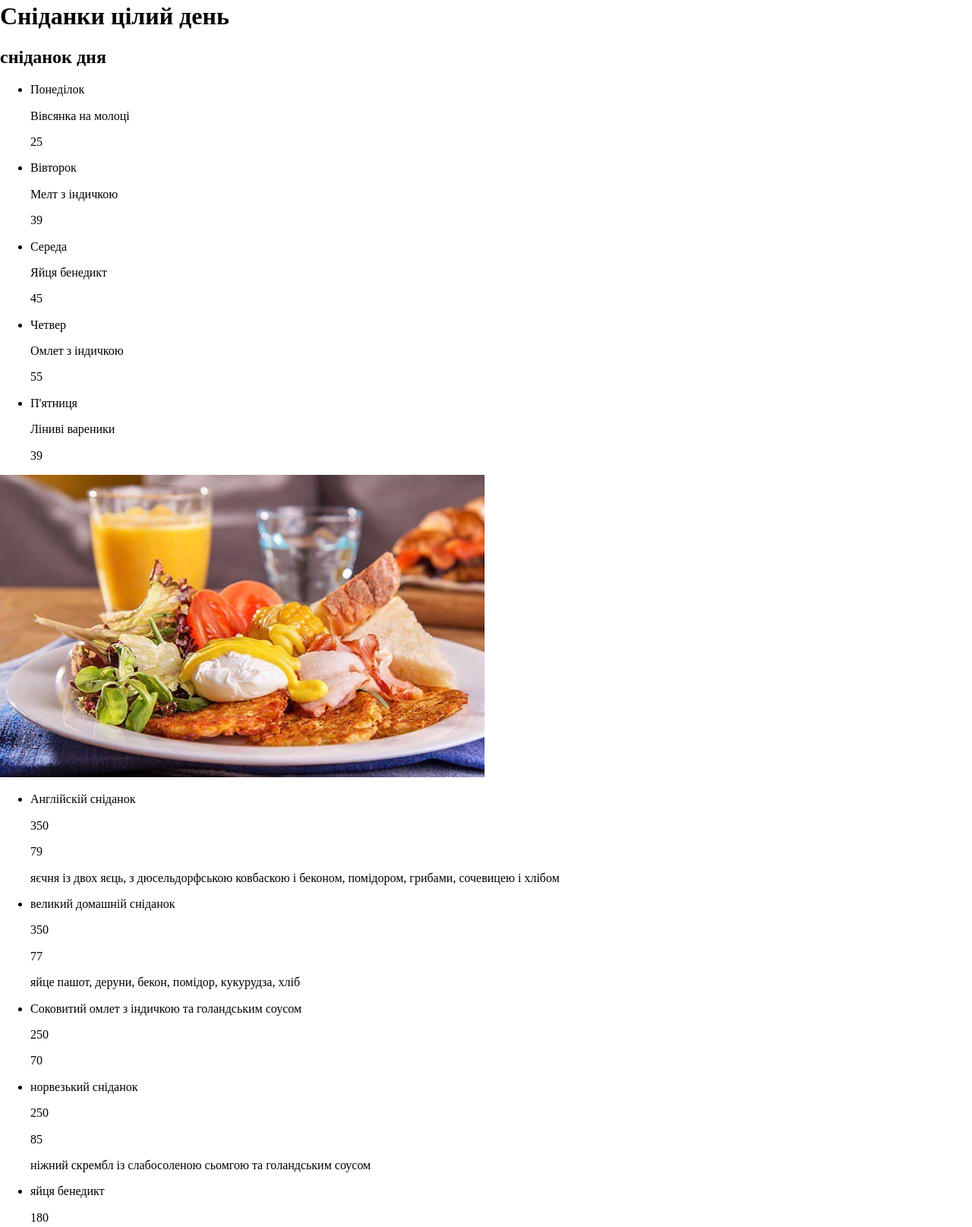
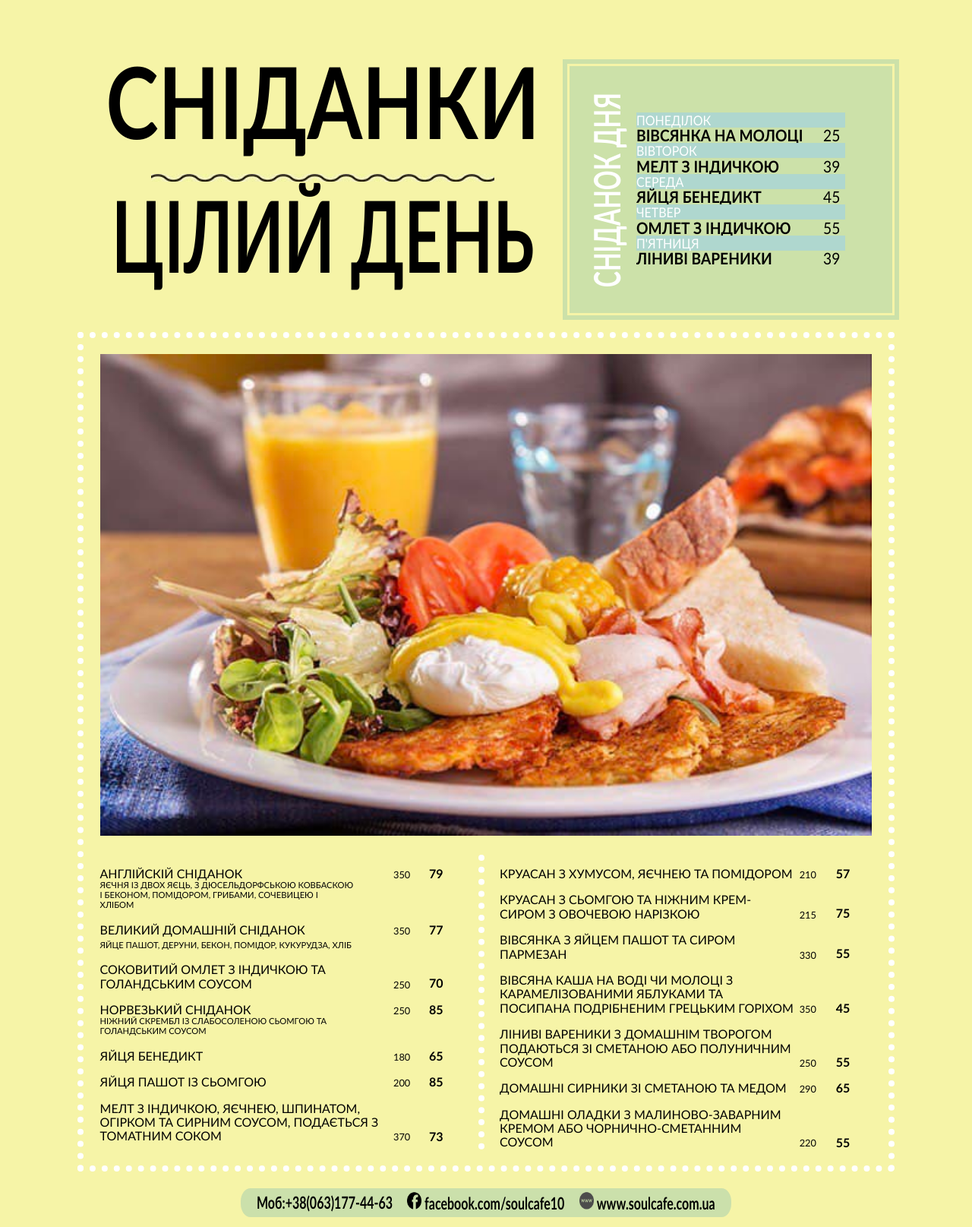
Before and after one commit to VaravaValeria/breakfast.github.io, a plain HTML site: page menu.html in a window 1280 px wide. Shown: the part 18-1633 px from the top of the page at 76% size. Drawn offline with nearby package versions, Linux system fonts and the light colour scheme.

Commit message:
HTML:added images for logos and line, corected 'div's for corect CSS CSS: created first variant for styles, not finished yet.

```diff
--- /dev/null
+++ b/CSS/general.css
@@ -0,0 +1,193 @@
+body {
+  background-color: rgb(246, 244, 167);
+  font-family: "Gill Sans", "Gill Sans MT", Calibri, "Trebuchet MS", sans-serif;
+  text-transform: uppercase;
+  display: grid;
+  grid-template-columns: repeat(10, 10%);
+  margin: 8%;
+}
+.header {
+  grid-column: 1/7;
+  font-size: 2.72em;
+  text-align: center;
+  margin: 0;
+  padding: 0;
+  display: inline-block;
+}
+
+.header-line {
+  width: 70%;
+}
+
+.header-title1 {
+  transform: scale(1.2, 1.5);
+  margin-bottom: 2%;
+  margin-top: 0;
+  margin-left: 0%;
+  margin-right: 0%;
+  padding: 0;
+  display: inline-block;
+}
+
+.header-title2 {
+  transform: scale(1, 1.5);
+  margin-top: 2%;
+  margin-left: 0%;
+  margin-right: 0%;
+  margin-bottom: 0;
+  padding: 0;
+  display: inline-block;
+}
+
+.dailyBreakfast {
+  grid-column: 7/11;
+  background-color: rgb(204, 225, 169);
+  border: 0.2em solid rgb(246, 244, 167);
+  outline: 0.4em solid rgb(204, 225, 169);
+  padding: 8%;
+  display: flex;
+  flex-flow: row nowrap;
+}
+
+.dailyBreakfast-title {
+  color: white;
+  writing-mode: tb-rl;
+  transform: rotate(180deg);
+  display: inline-block;
+  text-align: center;
+  font-size: 2em;
+  transform: scale(-1.5, -1);
+  width: 15%;
+  margin: 0;
+  padding: 0;
+  border: 0;
+}
+
+.dailyBreakfast-list {
+  list-style-type: none;
+  margin: 0;
+  padding: 0;
+  border: 0;
+  width: 85%;
+  display: inline-block;
+  align-self: center;
+}
+
+.dailyBreakfast-list-item-day {
+  background-color: rgb(175, 215, 207);
+  color: white;
+  width: 91%;
+  display: inline-block;
+  margin: 0%;
+  transform: scale(1, 1.1);
+}
+
+.dailyBreakfast-list-item-dish {
+  width: 80%;
+  display: inline-block;
+  margin: 0%;
+  font-weight: 700;
+  font-size: 1.2em;
+  transform: scale(1, 1.1);
+}
+
+.dailyBreakfast-list-item-price {
+  width: 10%;
+  display: inline-block;
+  margin: 0%;
+  font-size: 1.2em;
+  font-weight: 400;
+  transform: scale(1, 1.1);
+}
+
+main {
+  grid-column: 1/11;
+  border: 0.5em dotted white;
+  margin-top: 2%;
+  margin-bottom: 2%;
+}
+
+.mainMenu-mainPic {
+  margin: 2%;
+}
+
+.mainMenu-mainPic-image {
+  width: 100%;
+}
+.mainMenu-list {
+  display: flex;
+  flex-flow: row wrap;
+  list-style-type: none;
+  margin: 2%;
+  padding: 0;
+}
+
+.mainMenu-list-part1 {
+  width: 47%;
+  padding-right: 2%;
+  display: inline-block;
+  border-right: 0.5em dotted white;
+}
+.mainMenu-list-part2 {
+  width: 48%;
+  margin-left: 2%;
+  display: inline-block;
+}
+
+.mainMenu-list-item-dish {
+  display: inline-block;
+  width: 80%;
+  margin-bottom: 0%;
+  margin-top: 1em;
+}
+
+.mainMenu-list-item-weight {
+  display: inline-block;
+  width: 9%;
+  margin: 0%;
+  font-size: 0.8em;
+}
+.mainMenu-list-item-description {
+  display: inline-block;
+  width: 70%;
+  margin-right: 30%;
+  margin-bottom: 0%;
+  margin-left: 0%;
+  margin-top: 0%;
+  font-size: 0.7em;
+}
+.mainMenu-list-item-price {
+  display: inline;
+  font-weight: 600;
+  margin: 0%;
+}
+
+footer {
+  grid-column: 3/9;
+  background-color: rgb(203, 224, 171);
+  border-radius: 2%/45%;
+  display: flex;
+  flex-flow: row wrap;
+  justify-content: center;
+  align-items: center;
+}
+
+.contacts {
+  display: inline-block;
+  transform: scale(1, 1.4);
+  margin: 1.5%;
+  align-self: center;
+}
+
+.contacts > a {
+  text-decoration: none;
+  font-family: "Gill Sans", "Gill Sans MT", Calibri, "Trebuchet MS", sans-serif;
+  font-weight: 600;
+  text-transform: none;
+  color: black;
+}
+
+.contacts-img {
+  width: 1.2em;
+  height: 1em;
+}
--- a/menu.html
+++ b/menu.html
@@ -20,10 +20,13 @@
     <meta name="msapplication-TileColor" content="#da532c">
     <meta name="theme-color" content="#ffffff">
     <link rel="stylesheet" href="https://necolas.github.io/normalize.css/8.0.1/normalize.css">
+    <link rel="stylesheet" href="CSS/general.css">
 </head>
 <body>
     <header class="header">
-        <h1 class="header-title">Сніданки цілий день </h1>
+        <h1 class="header-title1">Сніданки</h1>
+        <img class="header-line" src="1111.jpg">
+        <h1 class="header-title2">цілий день</h1>
     </header>
     <aside class="dailyBreakfast">
         <h2 class="dailyBreakfast-title"> сніданок дня</h2>
@@ -61,11 +64,13 @@
                 <img class="mainMenu-mainPic-image" src="photo.jpg" alt="Дуже смачний англійский сніданок">
             </section>
             <ul class="mainMenu-list">
+                <div class="mainMenu-list-part1">
                     <li class="mainMenu-list-item">
                         <p class="mainMenu-list-item-dish">Англійскій сніданок</p>
                         <p class="mainMenu-list-item-weight">350</p>
                         <p class="mainMenu-list-item-price">79</p>
-                    <p class="mainMenu-list-item-description">яєчня із двох яєць, з дюсельдорфською ковбаскою і беконом, помідором, грибами, сочевицею і хлібом</p>
+                        <p class="mainMenu-list-item-description">яєчня із двох яєць, з дюсельдорфською ковбаскою і беконом, помідором,
+                            грибами, сочевицею і хлібом</p>
                     </li>
                     <li class="mainMenu-list-item">
                         <p class="mainMenu-list-item-dish">великий домашній сніданок</p>
@@ -95,10 +100,13 @@
                         <p class="mainMenu-list-item-price">85</p>
                     </li>
                     <li class="mainMenu-list-item">
-                    <p class="mainMenu-list-item-dish">мелт з індичкою, яєчнею, шпинатом, огірком та сирним соусом, подається з томатним соком</p>
+                        <p class="mainMenu-list-item-dish">мелт з індичкою, яєчнею, шпинатом, огірком та сирним соусом, подається з томатним
+                            соком</p>
                         <p class="mainMenu-list-item-weight">370</p>
                         <p class="mainMenu-list-item-price">73</p>
                     </li>
+                </div>
+                <div class="mainMenu-list-part2">
                     <li class="mainMenu-list-item">
                         <p class="mainMenu-list-item-dish">круасан з хумусом, яєчнею та помідором</p>
                         <p class="mainMenu-list-item-weight">210</p>
@@ -115,12 +123,14 @@
                         <p class="mainMenu-list-item-price">55</p>
                     </li>
                     <li class="mainMenu-list-item">
-                    <p class="mainMenu-list-item-dish">вівсяна каша на воді чи молоці з карамелізованими яблуками та посипана подрібненим грецьким горіхом</p>
+                        <p class="mainMenu-list-item-dish">вівсяна каша на воді чи молоці з карамелізованими яблуками та посипана
+                            подрібненим грецьким горіхом</p>
                         <p class="mainMenu-list-item-weight">350</p>
                         <p class="mainMenu-list-item-price">45</p>
                     </li>
                     <li class="mainMenu-list-item">
-                    <p class="mainMenu-list-item-dish">ліниві вареники з домашнім творогом подаються зі сметаною або полуничним соусом</p>
+                        <p class="mainMenu-list-item-dish">ліниві вареники з домашнім творогом подаються зі сметаною або полуничним соусом
+                        </p>
                         <p class="mainMenu-list-item-weight">250</p>
                         <p class="mainMenu-list-item-price">55</p>
                     </li>
@@ -134,14 +144,13 @@
                         <p class="mainMenu-list-item-weight">220</p>
                         <p class="mainMenu-list-item-price">55</p>
                     </li>
+                </div>
             </ul>
         </article>
     </main>
     <footer>
-        <div class="contacts">
-            <div class="contacts-phone"><a href="tel:+380631774463">Моб:+38(063)177-44-63</a></div>
-            <div class="contacts-facebook"><a href="facebook.com/soulcafe10">facebook.com/soulcafe10</a></div>
-            <div class="contacts-web"><a href="www.soulcafe.com.ua">www.soulcafe.com.ua</a></div>
-        </div>
+            <div class="contacts contacts-phone"><a href="tel:+380631774463">Моб:+38(063)177-44-63</a></div>
+            <div class="contacts contacts-facebook"> <a href="facebook.com/soulcafe10"><img class="contacts-img" src="fbLogo.png"> facebook.com/soulcafe10</a></div>
+            <div class="contacts contacts-web">  <a href="www.soulcafe.com.ua"><img class="contacts-img" src="webLogo.png"> www.soulcafe.com.ua</a></div>
     </footer>
 </body>
```
Also changed, not shown: 1111.jpg (added), fbLogo.png (added), webLogo.png (added). Lines whose indentation alone changed are shown as unchanged.
